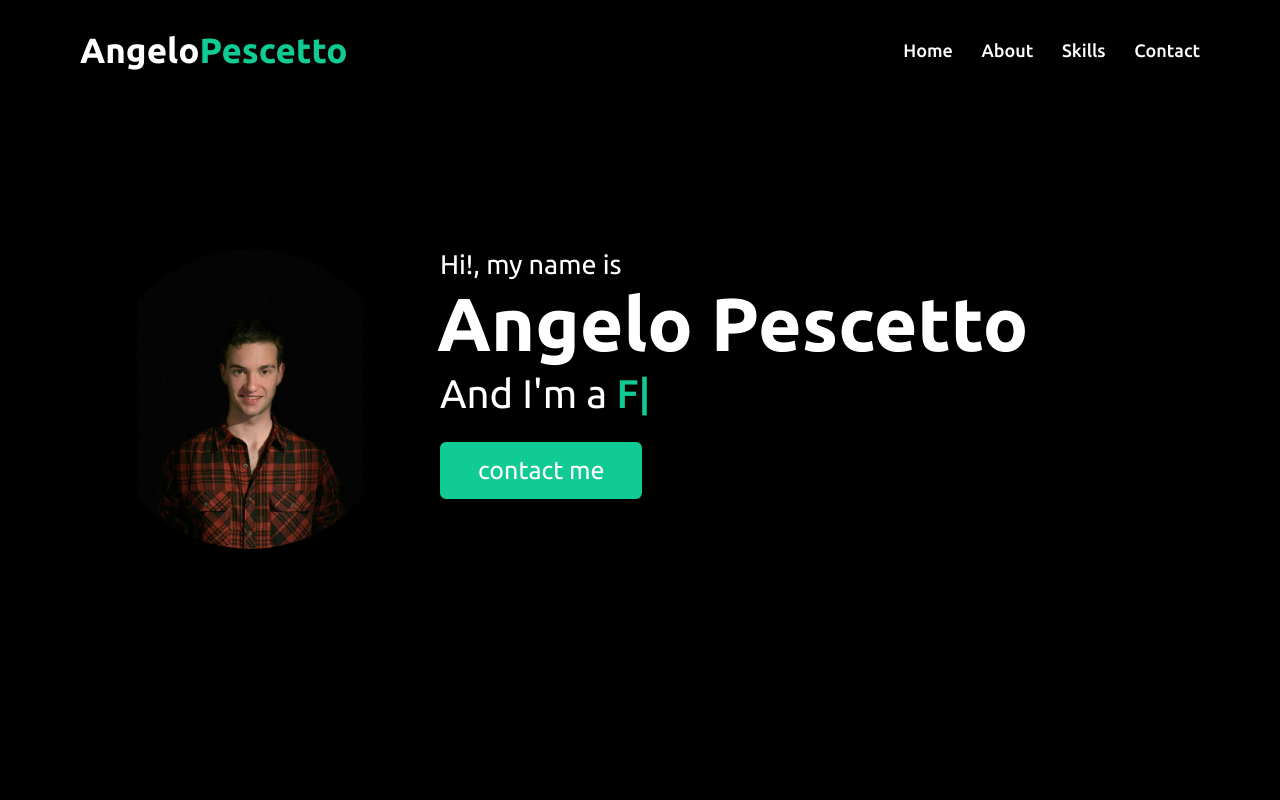
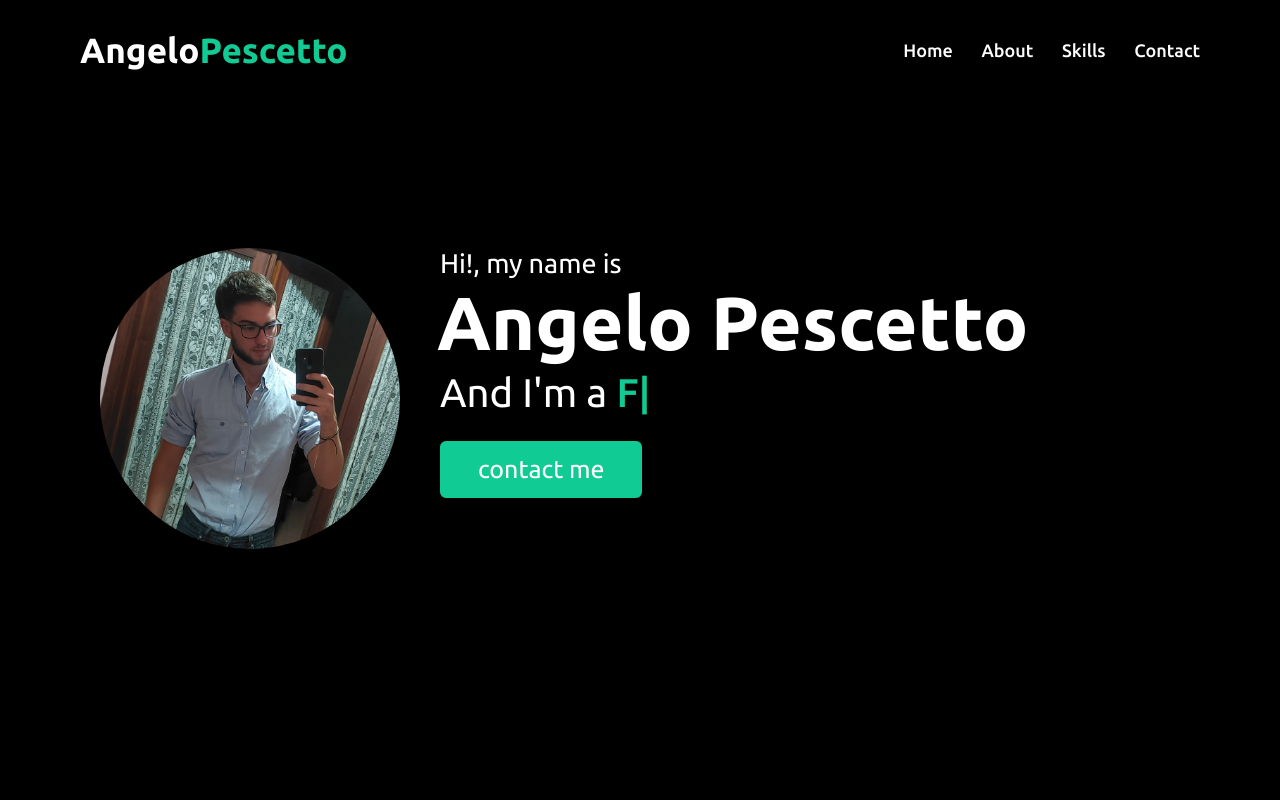
Before and after one commit to angelop47/personal-portfolio, a plain HTML site: page index.html in a window 1280 px wide. Shown: the top 800 px of the page. Drawn offline with nearby package versions, Linux system fonts and the light colour scheme.

Commit message:
Update index.html

```diff
--- a/index.html
+++ b/index.html
@@ -37,7 +37,7 @@
     <section class="home" id="home">
         <div class="max-width">
             <div class="principal perfil">
-                <img src="images/perfil1.jpg" alt="" width="300px" style="border-radius: 150px;">
+                <img src="images/perfil2.jpg" alt="" width="300px" style="border-radius: 150px;">
             </div>
             <div class="principal text">
                 <div class="home-content">
```
